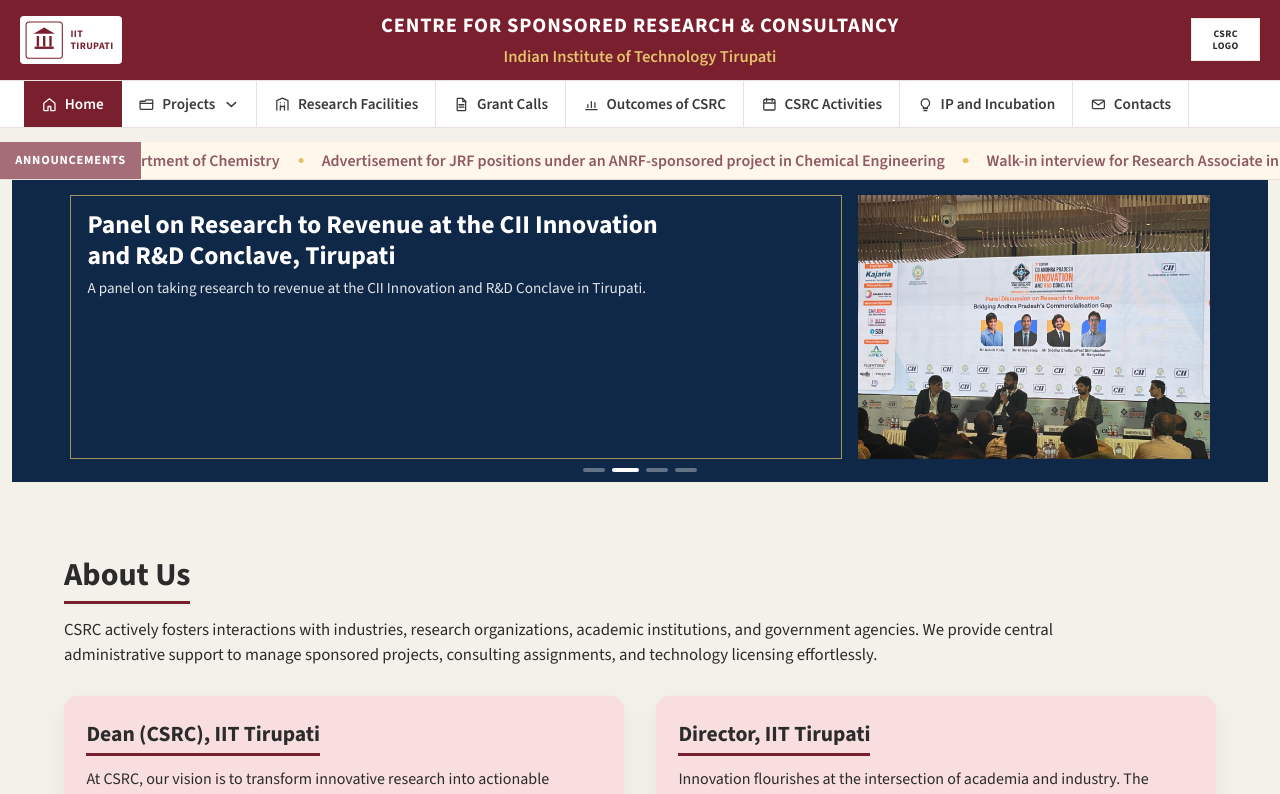
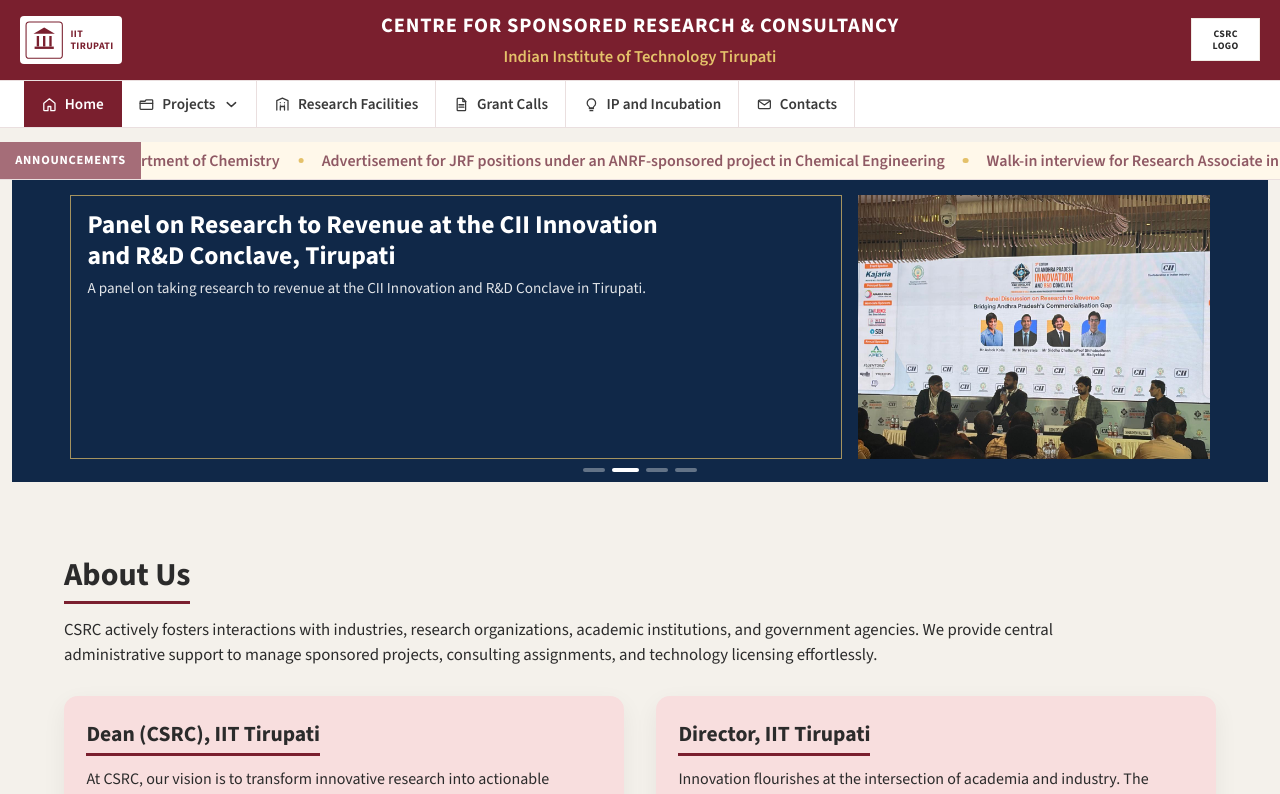
Before and after one commit to ch-sairohith/CSRC-Website, a React (Vite) app in the folder client/: page / in a window 1280 px wide. Shown: the top 794 px of the page. Built offline with nearby package versions, Linux system fonts and the light colour scheme.

Commit message:
fixed nav bar buttons

```diff
--- a/client/src/components/Header.jsx
+++ b/client/src/components/Header.jsx
@@ -14,8 +14,6 @@
   },
   { label: 'Research Facilities', icon: 'building', to: '/research-facilities' },
   { label: 'Grant Calls', icon: 'doc', to: '/grants' },
-  { label: 'Outcomes of CSRC', icon: 'chart' },
-  { label: 'CSRC Activities', icon: 'calendar' },
   { label: 'IP and Incubation', icon: 'bulb', to: '/ip' },
   { label: 'Contacts', icon: 'mail', href: '#contact' },
 ]
```
